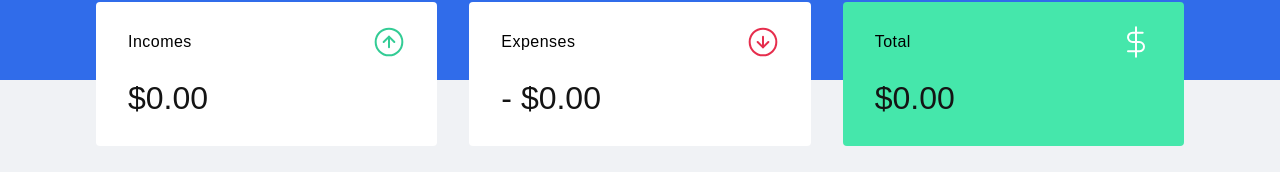
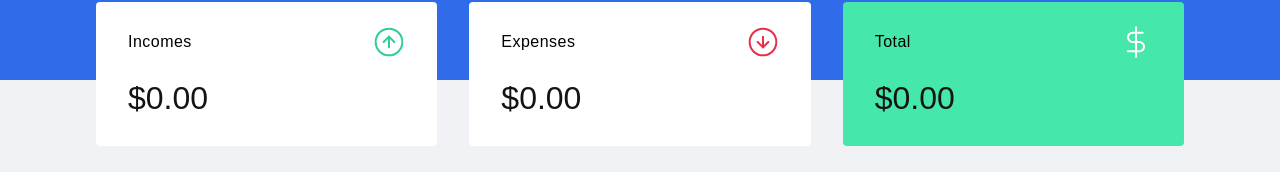
Before and after one commit to paulomiguelJS/authenticated-devfinance, a React (Vite) app: page / in a window 1280 px wide. Shown: the part 196-368 px from the top of the page. Built offline with nearby package versions, Linux system fonts and the light colour scheme; no server answers; what miragejs would draw is missing.

Commit message:
Theme typed

```diff
--- a/package.json
+++ b/package.json
@@ -10,6 +10,7 @@
     "lint": "eslint src --ext .js,.jsx"
   },
   "dependencies": {
+    "@types/styled-components": "^5.1.26",
     "axios": "^0.27.2",
     "miragejs": "^0.1.45",
     "polished": "^4.2.2",
--- a/src/components/Summary/index.tsx
+++ b/src/components/Summary/index.tsx
@@ -46,7 +46,6 @@ export function Summary() {
           <img src={outcomeImg} alt="" />
         </header>
         <strong>
-          -{" "}
           {new Intl.NumberFormat("us-EN", {
             style: "currency",
             currency: "USD",
```
Also changed, not shown: src/@types/styled.d.ts (added, +8 -0 lines), src/styles/themes/default.ts (renamed from src/styles/themes/default.js), 1 other file (tests, documents, lock files or other folders).
